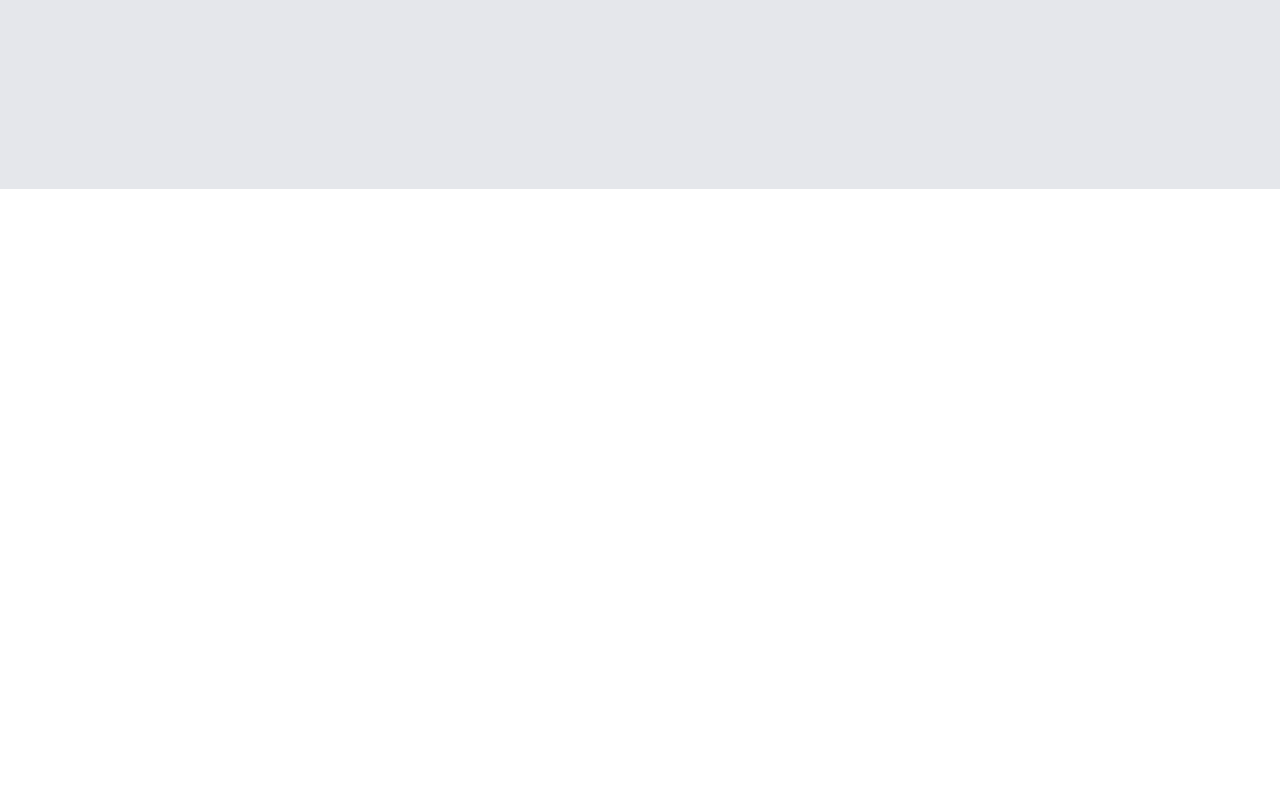
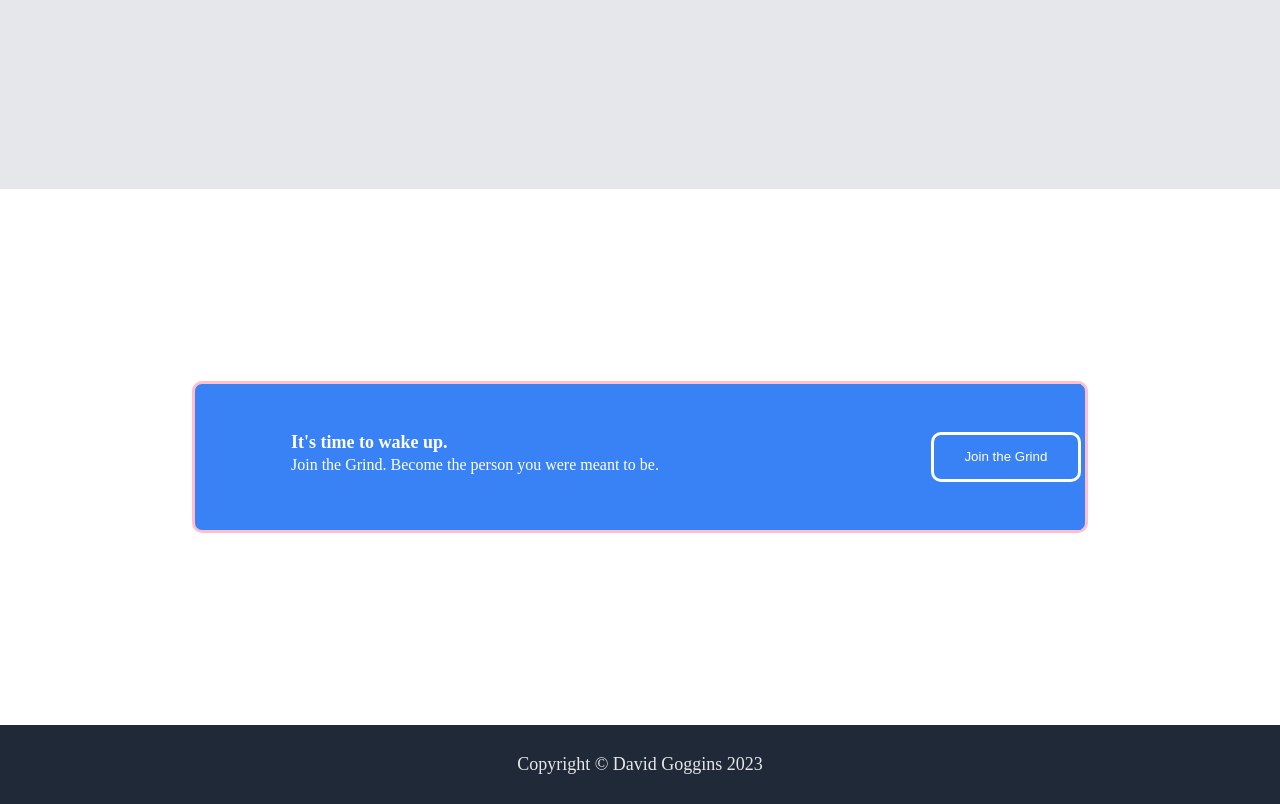
Before and after one commit to MichaelZhao45/oden-landingpage, a plain HTML site: page index.html in a window 1280 px wide. Shown: the part 2119-2923 px from the top of the page. Before the commit the page ends 2308 px from the top, so only its background shows below. Drawn offline with Linux system fonts and the light colour scheme.

Commit message:
Quote and Footer Section Complete
Finished quote and footer section.  Added some comments.  This concludes all the content for this project.

```diff
--- a/index.html
+++ b/index.html
@@ -54,6 +54,18 @@
         </div>
     </section>
 
+    <section class="remindertojoin">
+        <div class="signup">
+            <div class="signupwords"> <h1> It's time to wake up. </h1> <p> Join the Grind.  Become the person you were meant to be. </p> </div>
+            <div class="button"> <button onclick="window.location.href='https://www.youtube.com/watch?v=cH0gED2stDM';"> Join the Grind </button> </div>
+        </div>
+    </section>
+
+    <section class="footer">
+        <div class="copyright">
+            <p> Copyright &copy; David Goggins 2023 </p>
+        </div>
+    </section>
 
 </body>
 </html>
--- a/styles.css
+++ b/styles.css
@@ -136,7 +136,7 @@ h2 {
 .quotation {                                            /* quotation section container */
     background-color: #E5E7EB;
     margin: 0;
-    padding: 12rem 12rem 12rem 12rem;
+    padding: 12rem;
     display: flex;
 }
 
@@ -153,3 +153,67 @@ h2 {
     text-align: right;
     margin-right: 5rem;
 }
+
+/* reminder to sign up section */
+
+.remindertojoin {                                           /* remindertojoin container */
+    background-color: white;
+    margin: 0;
+    padding: 12rem;
+    display: flex;
+    justify-content: center;
+
+}
+
+.signup {
+    background-color: #3882F6;
+    width:1000px;
+    height: auto;
+    border-radius: 10px;
+    border: solid pink;
+    display: flex;
+    flex-direction: row;
+}
+
+.signupwords > h1 {
+    color: white;
+    font-size: 18px;
+    padding: 3rem 3rem 0 6rem;
+    margin: 0;
+    font-weight: bold;
+    text-align: left;
+}
+
+.signupwords > p {
+    color: white;
+    font-size: 16px;
+    padding: 0 3rem 3rem 6rem;
+    margin: 0;
+}
+
+.button {
+    background-color: #3882F6;
+    margin: 0;
+    padding: 3rem 0rem 3rem 14rem;
+}
+
+.button button {
+    border: solid white;
+    height: 50px;
+    width: 150px;
+}
+
+/* copyright/footer section */
+
+.footer {                                                       /* footer container */
+    background-color: #1F2937;
+    padding: 0;
+    margin: 0;
+    display: flex;
+    justify-content: center;
+}
+
+.copyright {
+    padding: 0.5rem;
+
+}
```
